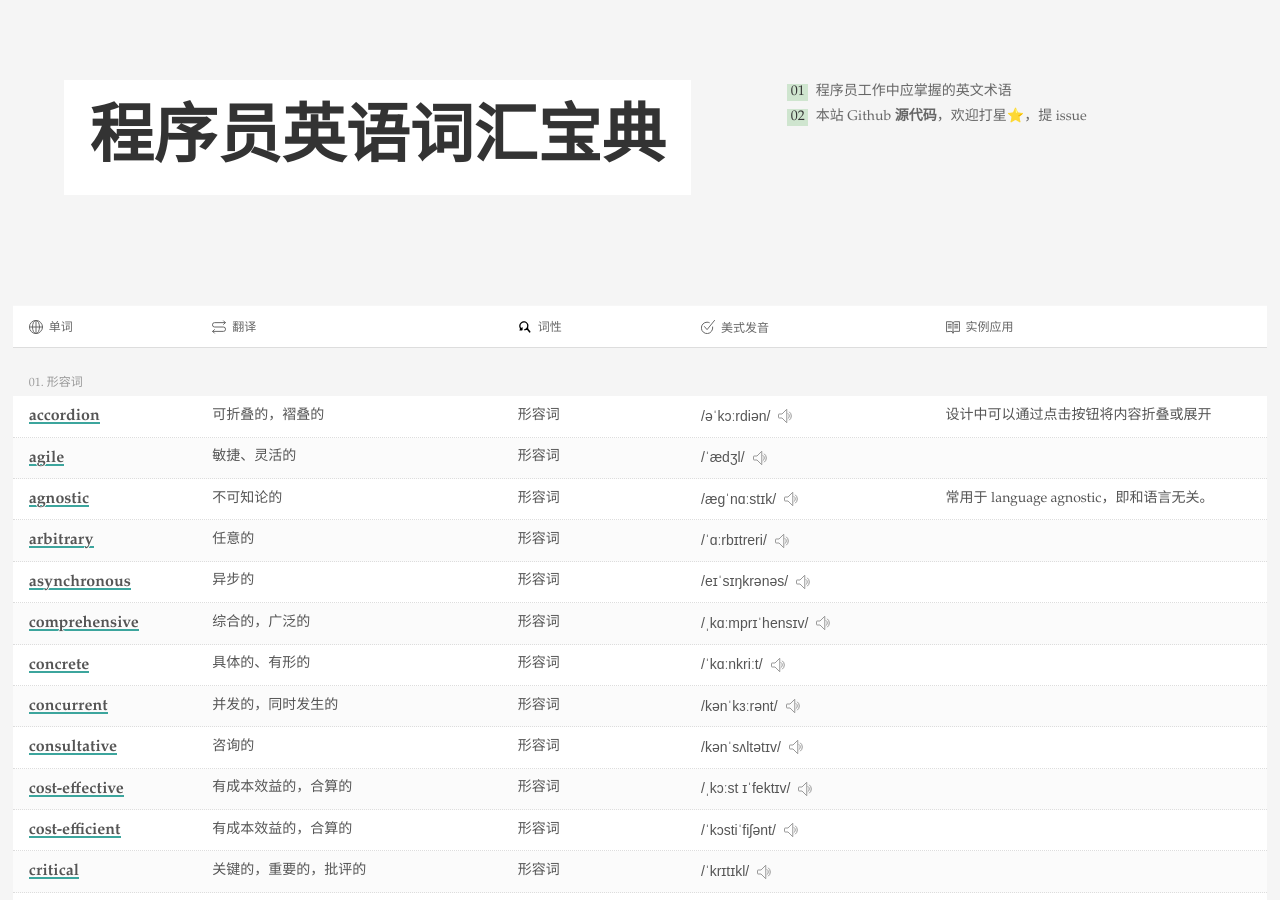
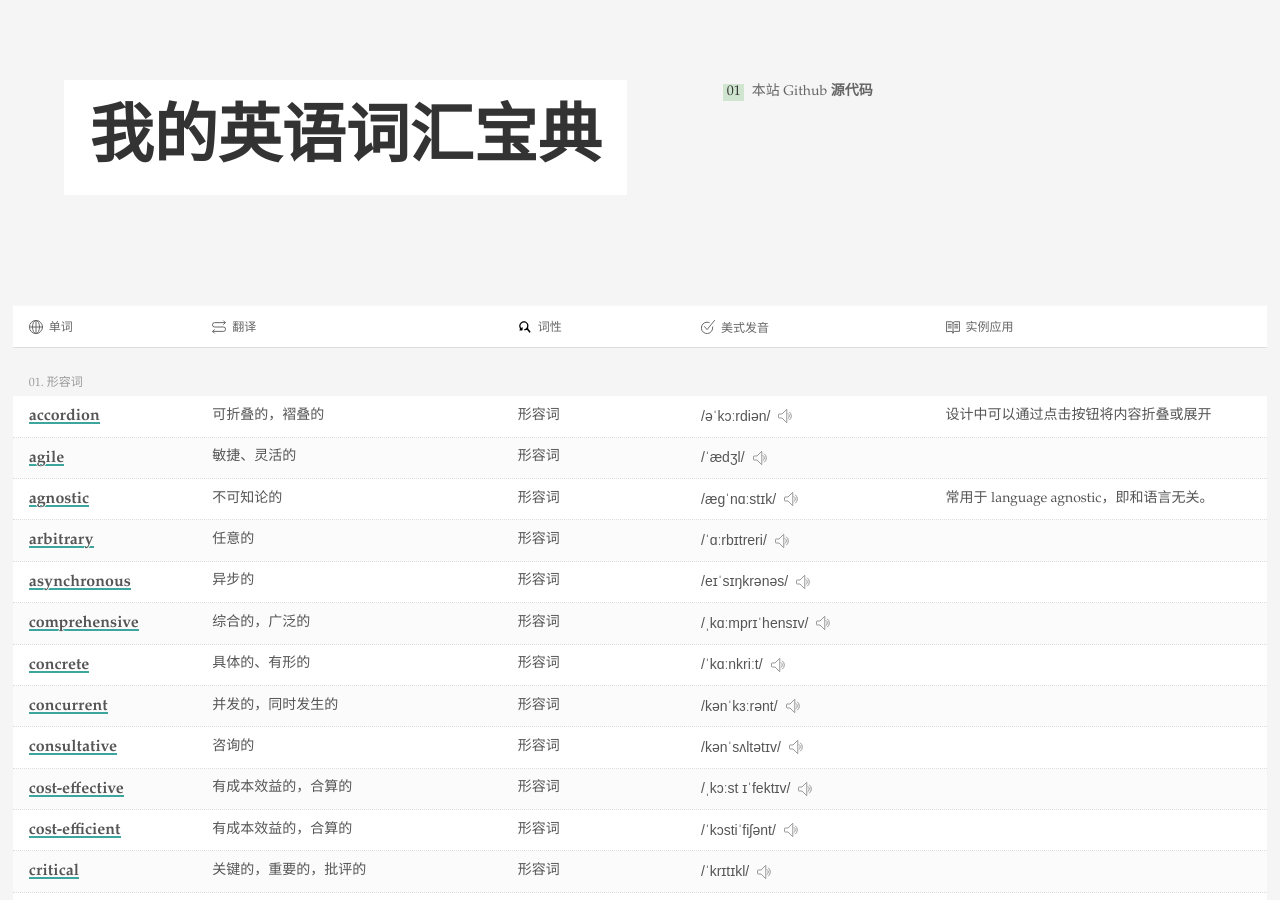
Before and after one commit to tianheg/English, a Jekyll site: the page built from index.html, in a window 1280 px wide and 900 px high. Built offline with Jekyll 4.4.1, drawn with Linux system fonts in a browser that asks for light colours.

Commit message:
Rename; Delete 程序员英语词汇宝典; useless code in _layouts/dev.html

```diff
--- a/_layouts/dev.html
+++ b/_layouts/dev.html
@@ -6,16 +6,16 @@
 	<title>{{ page.title }}</title>
 	<meta name="viewport" content="width=device-width,initial-scale=1,maximum-scale=1,user-scalable=no">
 	<meta name="author" content="Wei Xia">
-	<meta name="description" content="程序员英语词汇宝典">
+	<meta name="description" content="我的英语词汇宝典">
 	<link rel="stylesheet" href="./assets/styles.css">
 	<meta property="og:url" content="https://en.yidajiabei.xyz/">
 	<meta property="og:type" content="website">
-	<meta property="og:title" content="程序员英语词汇宝典">
+	<meta property="og:title" content="我的英语词汇宝典">
 	<meta property="og:description" content="程序员工作中应掌握的英文术语">
 	<meta property="og:image" content="https://en.yidajiabei.xyz/assets/preview.jpg">
 	<meta name="twitter:card" content="summary">
 	<meta name="twitter:description" content="程序员工作中应掌握的英文术语">
-	<meta name="twitter:title" content="程序员英语词汇宝典">
+	<meta name="twitter:title" content="我的英语词汇宝典">
 	<link rel="icon" type="image/png" sizes="32x32" href="./assets/favicon-32x32.png">
 	<link rel="icon" type="image/png" sizes="16x16" href="./assets/favicon-16x16.png">
 	<base target="_blank">
@@ -24,18 +24,17 @@
 <body>
 	<header>
 		<div class="inner">
-			<h1>程序员英语词汇宝典</h1>
+			<h1>我的英语词汇宝典</h1>
 			<div class="tagline">
 				<ol>
-					<li><span>01</span> 程序员工作中应掌握的英文术语</li>
-					<li><span>02</span> 本站 Github <a
-							href="https://github.com/tianheg/english">源代码</a>，欢迎打星⭐，提 issue</li>
+					<li><span>01</span> 本站 Github <a href="https://github.com/tianheg/english">源代码</a>
 				</ol>
 			</div>
 		</div>
 	</header>
 	<main id="abc">{{ content }}<audio id="voice-file" preload="none">
-			<source id="audioSource" src=""></audio>
+			<source id="audioSource" src="">
+		</audio>
 		<div class="ref">
 			<h2><svg xmlns="http://www.w3.org/2000/svg" viewBox="0 0 64 64" xmlns:xlink="http://www.w3.org/1999/xlink">
 					<g fill="none" stroke="#555" stroke-miterlimit="10" stroke-width="5" stroke-linejoin="round"
@@ -48,13 +47,10 @@
 				</svg> <span>有帮助的链接</span></h2>
 			<ol>
 				<li><a href="https://a-programmers-guide-to-english.harryyu.me/"><span>01</span>专为程序员编写的英语学习指南</a></li>
-				<li><a href="https://qwerty-learner.vercel.app/#/"><span>02</span>Qwerty Learner</a></li>
+				<li><a href="https://qwerty.kaiyi.cool/"><span>02</span>Qwerty Learner</a></li>
 			</ol>
 		</div>
 	</main>
-	<div class="the-end">
-		<p></p>To be Continued...
-	</div>
 	<footer>
 		<div class="inner">Made by <a href="https://weixia.dev/">Wei Xia</a> based on <a
 				href="https://abc.anyway.fm/">Anyway.ABC</a></div>
--- a/index.html
+++ b/index.html
@@ -1,6 +1,6 @@
 ---
 layout: dev
-title: 程序员英语词汇宝典
+title: 我的英语词汇宝典
 ---
 
 <div class="word-table">
```
Also changed, not shown: README.md.
